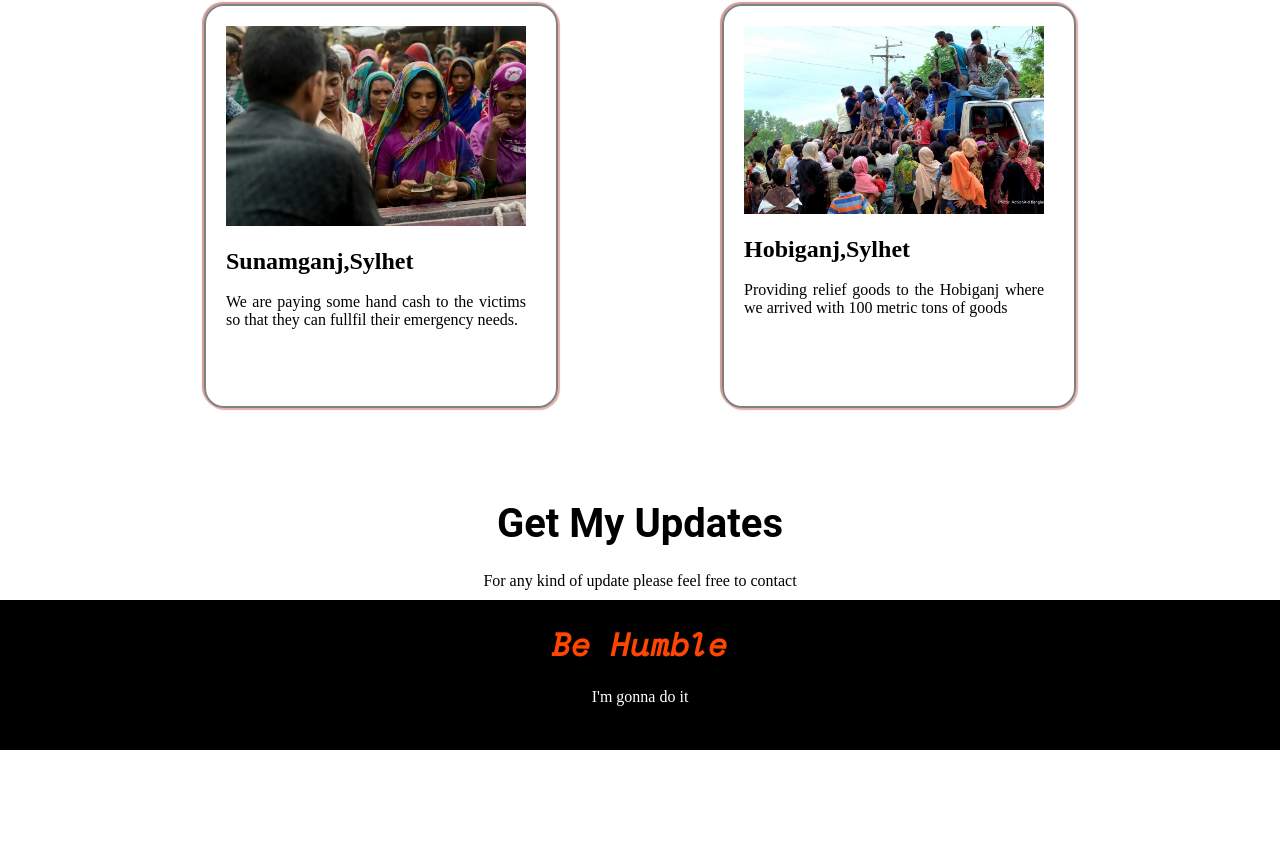
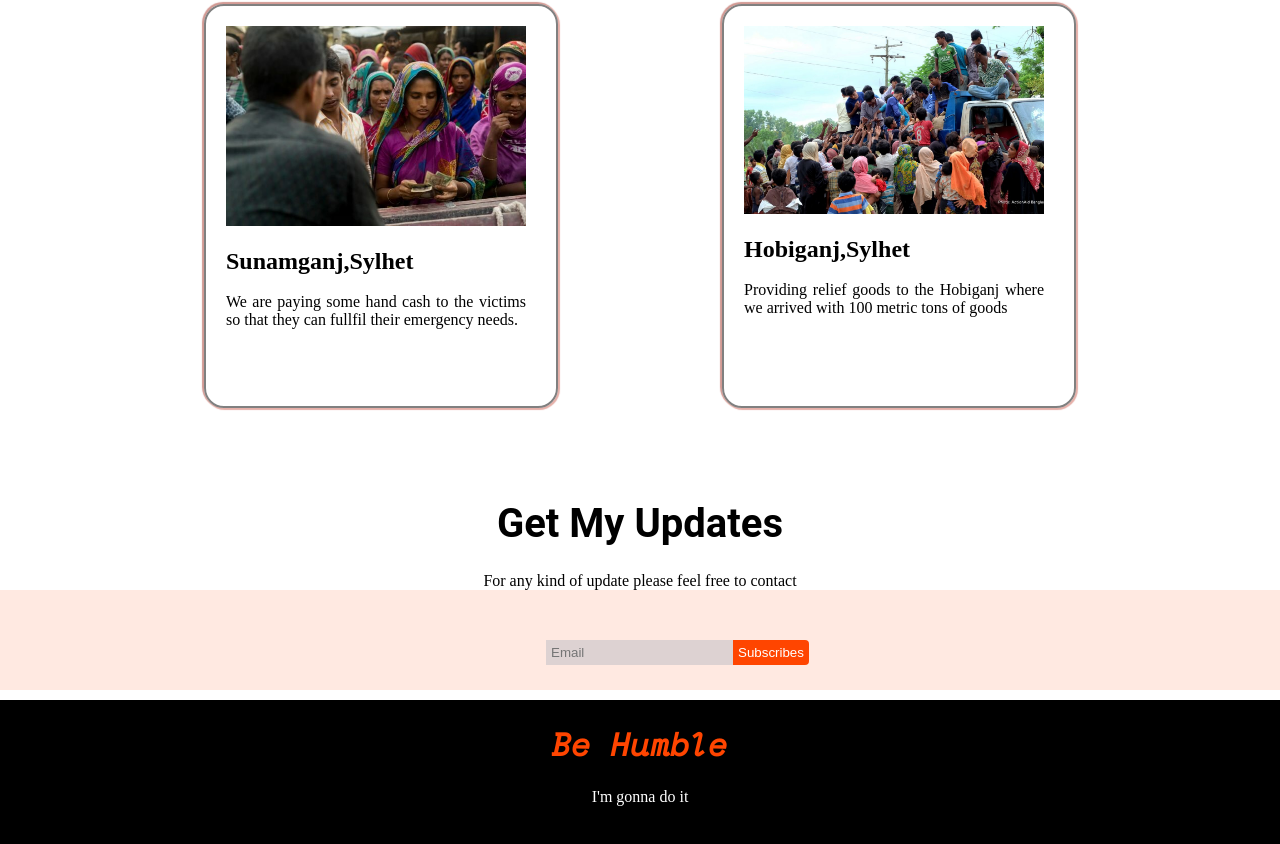
Before and after one commit to AnisurRahman06046/Assignment-1, a plain HTML site: page index.html in a window 1280 px wide. Shown: the part 2055-2899 px from the top of the page. Before the commit the page ends 2805 px from the top, so only its background shows below. Drawn offline with nearby package versions, Linux system fonts and the light colour scheme.

Commit message:
final update

```diff
--- a/index.html
+++ b/index.html
@@ -51,7 +51,7 @@
 </section>
 <section class="money-input">
     <div class="pay-container">
-        <input  type="text" placeholder="Other Amount (Taka)">
+        <input class="inpt" type="text" placeholder="Other Amount (Taka)">
     </div>
 
 </section>
@@ -113,6 +113,12 @@
 <h1 class="update_title">Get My Updates</h2>
 <p class="update_para">For any kind of update please feel free to contact</p>
 
+<div class="update_cont">
+    <label class="mail_inpt" for="">
+        <input class="mail_design" type="email" placeholder="Email" name="" id="">
+        <button class="btn_design">Subscribes</button>
+    </label>
+</div>
 
 
 <footer>
--- a/style.css
+++ b/style.css
@@ -81,7 +81,7 @@
     background-color: rgb(241, 244, 247);
     font-size: 20px;
 }
-input{
+.inpt{
 
     padding: 5px;
     width: 50%;
@@ -172,6 +172,42 @@ input{
     text-align: center;
 }
 
+
+.btn_design{
+    margin-left: -4px;
+    background-color: orangered;
+    color: white;
+    border: none;
+    border-top-right-radius: 4px;
+    border-bottom-right-radius: 4px;
+
+    padding: 5px;
+}
+.mail_design{
+    margin-left: -4px;
+    background-color: rgb(221, 210, 210);
+    color: white;
+    border: none;
+
+    padding: 5px;
+
+}
+.mail_inpt{
+    margin-top: 10px;
+    margin-left: 550px;
+}
+.update_cont{
+    padding-top: 50px;
+    padding-bottom: 25px;
+
+    background-color: rgb(255, 233, 225);
+    width: 100%;
+
+}
+
+footer p{
+    color: white;
+}
 footer{
     margin-top: 10px;
     width: 100%;
@@ -185,6 +221,3 @@ footer{
     padding: 20px;
      font-family: 'Space Mono', monospace;
 }
-footer p{
-    color: white;
-}
```
